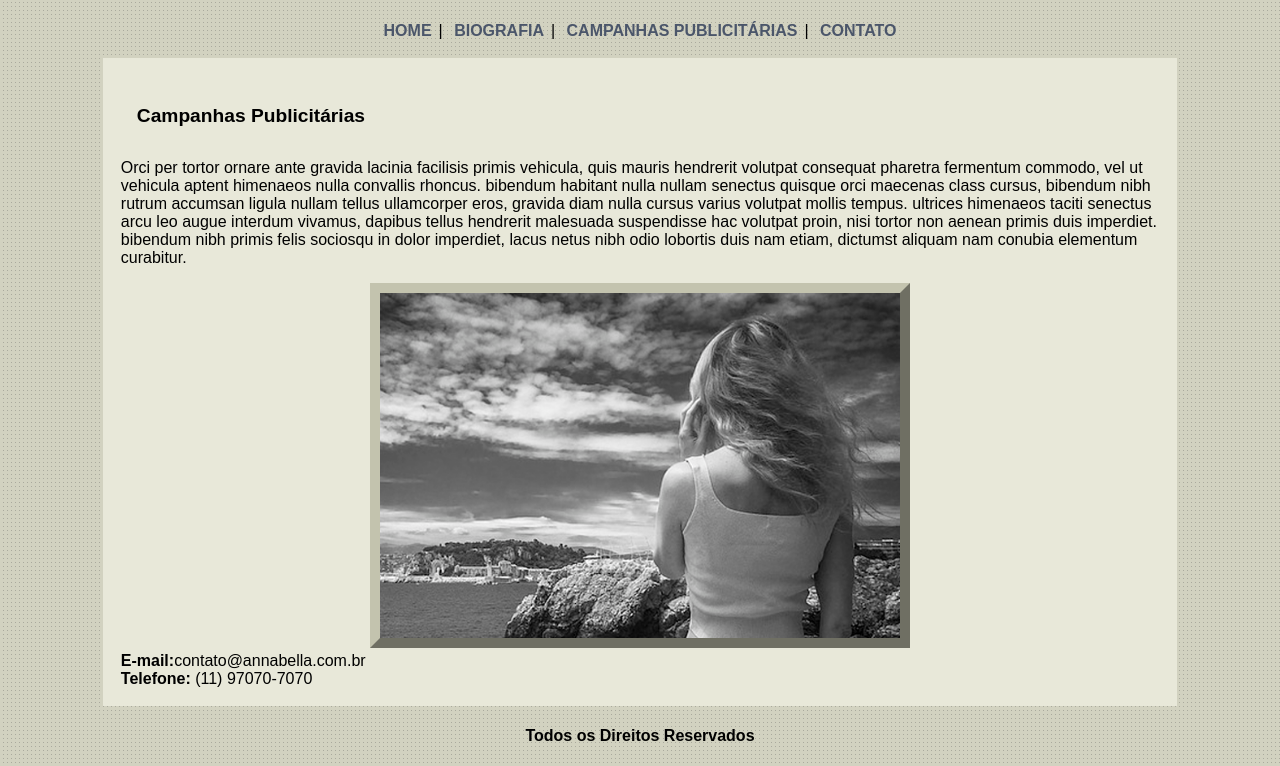
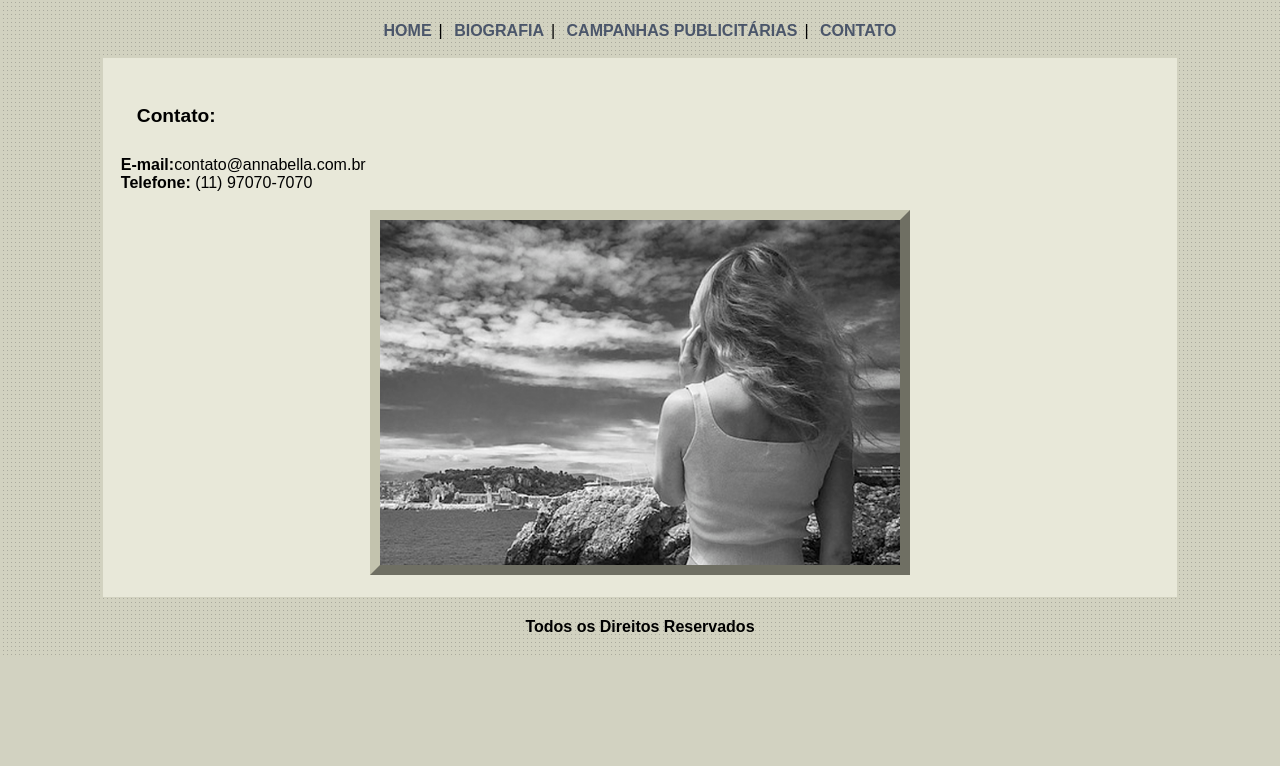
Before and after one commit to LuccaRebelloToledo/Projetos, a plain HTML site: page AnnaBella_modelo/contato.html in a window 1280 px wide. Shown: the part 481-1247 px from the top of the page. After the commit the page ends 1138 px from the top, so only its background shows below. Drawn offline with Linux system fonts and the light colour scheme.

Commit message:
Alterações HTML

```diff
--- a/AnnaBella_modelo/contato.html
+++ b/AnnaBella_modelo/contato.html
@@ -21,14 +21,12 @@
 			</div>
 
 			<div id="conteudo">
-				<h1>Campanhas Publicitárias</h1>
-				<p>Orci per tortor ornare ante gravida lacinia facilisis primis vehicula, quis mauris hendrerit volutpat consequat pharetra fermentum commodo, vel ut vehicula aptent himenaeos nulla convallis rhoncus. bibendum habitant nulla nullam senectus quisque orci maecenas class cursus, bibendum nibh rutrum accumsan ligula nullam tellus ullamcorper eros, gravida diam nulla cursus varius volutpat mollis tempus. ultrices himenaeos taciti senectus arcu leo augue interdum vivamus, dapibus tellus hendrerit malesuada suspendisse hac volutpat proin, nisi tortor non aenean primis duis imperdiet. bibendum nibh primis felis sociosqu in dolor imperdiet, lacus netus nibh odio lobortis duis nam etiam, dictumst aliquam nam conubia elementum curabitur.
-				</p>
+				<h1>Contato:</h1>
+				<div>
+					<strong>E-mail:</strong>contato@annabella.com.br<br>
+					<strong>Telefone:</strong> (11) 97070-7070<br><br>
 				<div class="img-fotos">
 				<img src="imagens/foto1.png" class="img-campanha"></div>
-				<div>
-					<strong>E-mail:</strong>contato@annabella.com.br<br>
-					<strong>Telefone:</strong> (11) 97070-7070
 				</div>
 			</div> <!-- Fim conteudo -->
 
```
